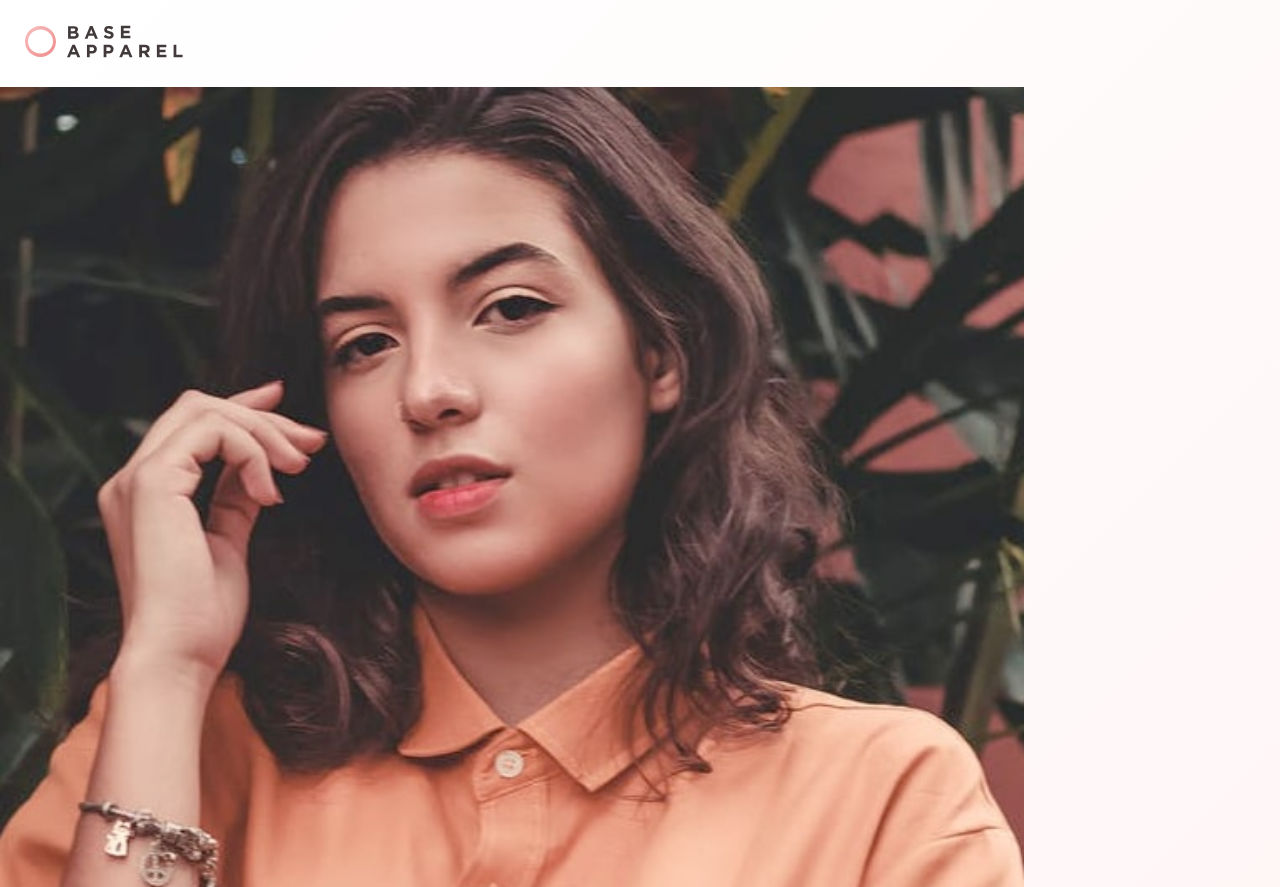
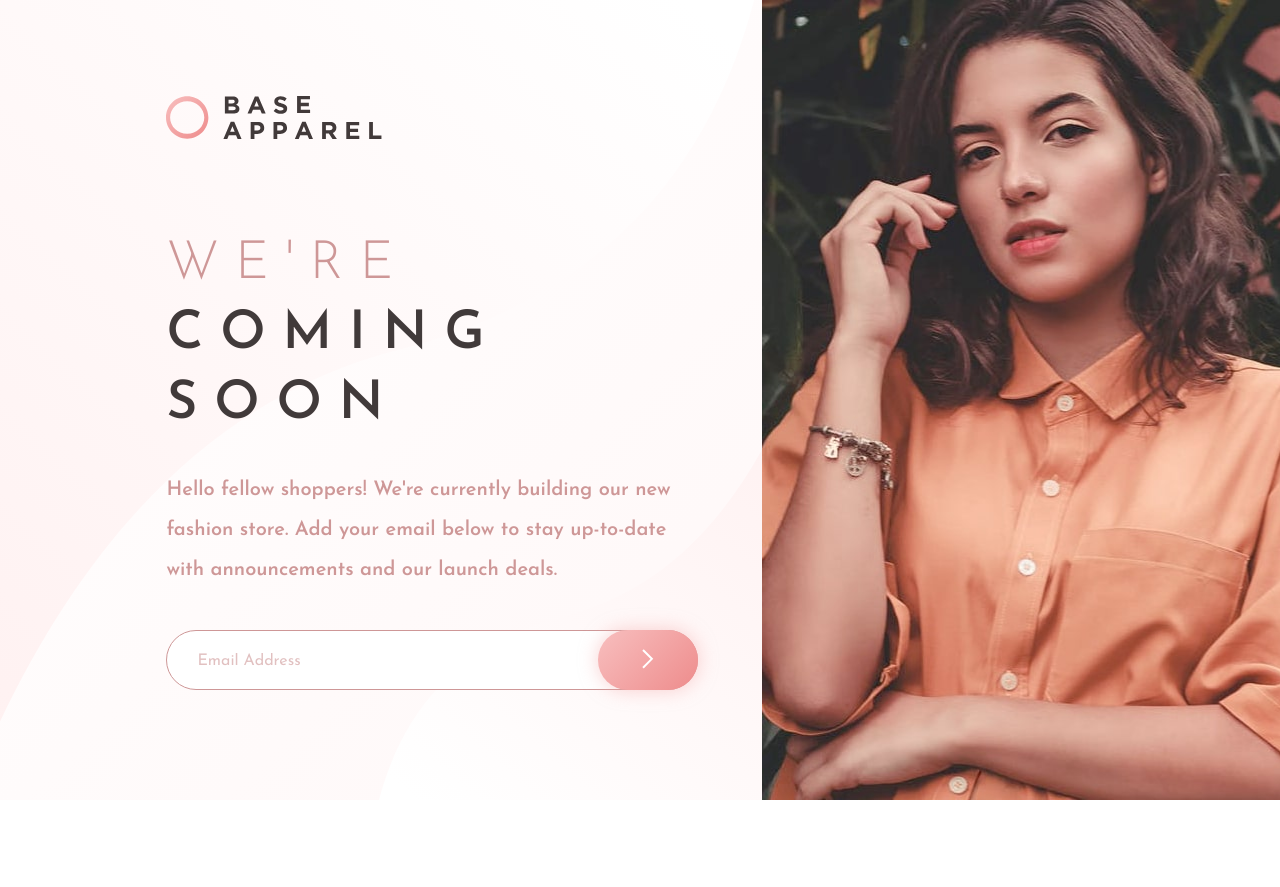
Before and after one commit to itsokthen/ComingSoonPageProject, a plain HTML site: page base-apparel-coming-soon-master/index.html in a window 1280 px wide. Shown: the top 887 px of the page. After the commit the page ends 800 px from the top, so only its background shows below. Drawn offline with Linux system fonts and the light colour scheme.

Commit message:
final build

```diff
--- a/base-apparel-coming-soon-master/style.scss
+++ b/base-apparel-coming-soon-master/style.scss
@@ -13,6 +13,7 @@ body {
   font-size: 16px;
   font-family: "Josefin Sans", sans-serif;
   background: linear-gradient(135deg, hsl(0, 0%, 100%), hsl(0, 100%, 98%));
+  width: 100%;
 }
 
 .logo {
@@ -20,6 +21,7 @@ body {
 }
 
 .page-container {
+  width: 100%;
   display: flex;
   flex-direction: column-reverse;
   background-image: linear-gradient(
@@ -33,6 +35,7 @@ body {
   display: flex;
   flex-direction: column;
   align-items: center;
+  width: 100%;
 }
 
 .coming-soon {
@@ -50,7 +53,7 @@ body {
 }
 
 .page-text {
-  width: 400px;
+  max-width: 400px;
   display: flex;
   text-align: center;
   font-weight: 600;
@@ -73,7 +76,8 @@ body {
   display: block;
   height: 60px;
   margin: 0 auto;
-  width: 400px;
+  width: 100%;
+  max-width: 400px;
 }
 .email-form.error {
   input {
@@ -110,7 +114,7 @@ body {
   border: none;
   outline: none;
   color: white;
-  width: 80px;
+  width: 100px;
   height: 100%;
   border-radius: 50px;
   background-image: linear-gradient(135deg, hsl(0, 80%, 86%), hsl(0, 74%, 74%));
@@ -130,7 +134,7 @@ body {
 .error-icon {
   display: inline-block;
   position: absolute;
-  right: 85px;
+  right: 115px;
   top: 24%;
   display: none;
 }
@@ -145,9 +149,59 @@ body {
 }
 
 @media (min-width: 768px) {
+  .logo {
+    position: absolute;
+    margin-top: 70px;
+    padding-left: 13%;
+    height: 95px;
+  }
+
+  .page-container {
+    display: flex;
+    flex-direction: row;
+    margin-bottom: 0;
+  }
+  .page-info {
+    background-image: url(./images/bg-pattern-desktop.svg);
+    background-size: cover;
+    background-position: center;
+    padding-top: 200px;
+    width: 100%;
+    height: 100vh;
+    align-items: flex-start;
+    padding-left: 13%;
+    padding-right: 5%;
+  }
+  .coming-soon {
+    align-items: flex-start;
+    font-size: 53px;
+    line-height: 70px;
+  }
+
+  .page-text {
+    max-width: 600px;
+    width: 100%;
+    font-size: 20px;
+    text-align: left;
+    line-height: 40px;
+  }
+
+  .email-form {
+    max-width: 600px;
+    width: 100%;
+    margin: 0;
+  }
+
   .hero-image {
     width: 80%;
     height: 100vh;
+    margin-bottom: 0;
     background-image: url(./images/hero-desktop.jpg);
   }
 }
+
+@media (max-width: 400px) {
+  .page-info {
+    transform: scale(0.8);
+  }
+}
```
Also changed, not shown: base-apparel-coming-soon-master/design/active-states.jpg, base-apparel-coming-soon-master/style.css, 1 other file.
